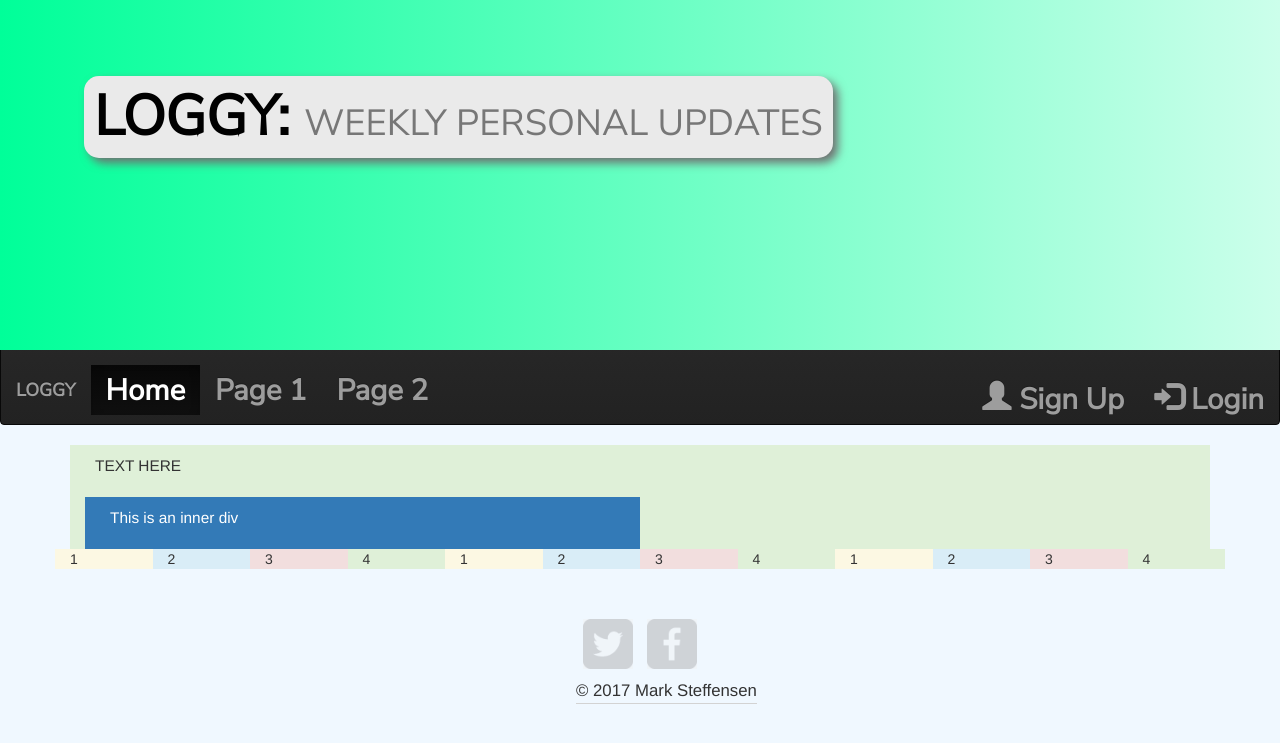
After one commit to youngxblood/Logs, a PHP site: page /bootstrapv2.php in a window 1280 px wide. The commit adds this page. Shown: the top 743 px of the page. Run offline with PHP 8.4, Linux system fonts and the light colour scheme; some libraries are stand-ins or nearby versions.

Commit message:
Final commit before I begin making the header/navigation overhaul using bootstrap. This version includes basic MySql connectivity which will need to be cleaned up and organised.

```diff
--- /dev/null
+++ b/bootstrapv2.php
@@ -0,0 +1,88 @@
+<?php
+$pageTitle = "BootStrap";
+$section   = "bootstrap";
+?>
+
+<!DOCTYPE html>
+<html lang="en">
+<head>
+    <meta charset="UTF-8">
+
+    <script src="https://ajax.googleapis.com/ajax/libs/jquery/3.1.1/jquery.min.js"></script>
+    <link rel="stylesheet" type="text/css" href="bootstrap/css/bootstrap-theme.css">
+    <link rel="stylesheet" type="text/css" href="bootstrap/css/bootstrap.css">
+    <link href="https://fonts.googleapis.com/css?family=Nunito+Sans" rel="stylesheet">
+    <link rel="stylesheet" href="css/styles.css">
+    <title><?php echo $pageTitle; ?></title> <!-- VARIABLE $pageTitle DECLARED AT THE TOP OF EACH PAGE -->
+
+<header><h1>LOGGY: <small>WEEKLY PERSONAL UPDATES</small></h1></header>
+<nav class="navbar navbar-inverse">
+  <div class="container-fluid">
+    <div class="navbar-header">
+      <a class="navbar-brand" href="#">LOGGY</a>
+    </div>
+    <ul class="nav navbar-nav">
+      <li class="active"><a href="#">Home</a></li>
+      <li><a href="#">Page 1</a></li>
+      <li><a href="#">Page 2</a></li>
+    </ul>
+    <ul class="nav navbar-nav navbar-right">
+      <li><a href="#"><span class="glyphicon glyphicon-user"></span> Sign Up</a></li>
+      <li><a href="#"><span class="glyphicon glyphicon-log-in"></span> Login</a></li>
+    </ul>
+  </div>
+</nav>
+
+
+<div class="container">
+    <div class="col-lg-12 col-md-6 bg-success">
+        <p>
+            TEXT HERE
+        </p>
+        <div class="col-lg-6 col-md-6 bg-primary">
+        	<p>This is an inner div</p>
+        </div>
+
+    </div>
+</div>
+<div class="container">
+    <div class="row">
+        <div class="col-lg-1 col-xs-4 bg-warning">
+            1
+        </div>
+        <div class="col-lg-1 col-xs-4 bg-info">
+            2
+        </div>
+        <div class="col-lg-1 col-xs-4 bg-danger">
+            3
+        </div>
+        <div class="col-lg-1 col-xs-4 bg-success">
+            4
+        </div>
+        <div class="col-lg-1 col-xs-4 bg-warning">
+            1
+        </div>
+        <div class="col-lg-1 col-xs-4 bg-info">
+            2
+        </div>
+        <div class="col-lg-1 col-xs-4 bg-danger">
+            3
+        </div>
+        <div class="col-lg-1 col-xs-4 bg-success">
+            4
+        </div>
+        <div class="col-lg-1 col-xs-4 bg-warning">
+            1
+        </div>
+        <div class="col-lg-1 col-xs-4 bg-info">
+            2
+        </div>
+        <div class="col-lg-1 col-xs-4 bg-danger">
+            3
+        </div>
+        <div class="col-lg-1 col-xs-4 bg-success">
+            4
+        </div>
+    </div>
+</div>
+<?php include "inc/footer.php";?>
--- a/css/styles.css
+++ b/css/styles.css
@@ -37,9 +37,10 @@ header {
     position: relative;
     float: left;
     width: 100%;
-    height: 400px;
+    height: 350px;
     margin-bottom: 15px;
-    background: linear-gradient(to left, #0f9, #ccffeb);
+    background: linear-gradient(to right, #0f9, #ccffeb);
+    z-index: 1;
 }
 
 .date {
@@ -125,6 +126,8 @@ div p {
     padding: 10px;
 }
 
+
+
 .content {
     min-height: 100%;
 }
@@ -144,7 +147,7 @@ footer p {
     margin: 10px 0;
     left: 45%;
     text-align: center;
-    border-bottom: 1px solid black;
+    border-bottom: 1px solid lightgray;
 }
 
 .footer {
--- a/inc/header.php
+++ b/inc/header.php
@@ -10,7 +10,7 @@
     <link rel="stylesheet" href="css/styles.css">
     <title><?php echo $pageTitle; ?></title> <!-- VARIABLE $pageTitle DECLARED AT THE TOP OF EACH PAGE -->
 
-</head class="container">
+</head>
 <body>
 <header>
     <a href="index.php"><h1>Loggy: For You</h1></a>
--- a/inc/linkstyler.php
+++ b/inc/linkstyler.php
@@ -1,6 +1,8 @@
 <?php
 if (isset($_GET["cat"])) {
-    if ($_GET["cat"] == "about") {
+	if ($_GET["cat"] == null) {
+        $section = "";
+    } else if ($_GET["cat"] == "about") {
         $section = "about";
     } else if ($_GET["cat"] == "logs") {
         $section = "logs";
--- a/index.php
+++ b/index.php
@@ -1,6 +1,7 @@
 <?php $pageTitle = "Home";
 include "inc/header.php";
-
+include "inc/linkstyler.php";
+include "inc/connection.php";
 ?>
 
 <div class="content">
@@ -20,7 +21,8 @@ include "inc/header.php";
     </p>
     <br/>
     <form action="welcome.php" method="post">
-        Name: <input type="text" name="name"><br>
+        First name: <input type="text" name="fname"><br>
+        Last name: <input type="text" name="lname"><br>
         E-mail: <input type="text" name="email"><br>
         <input type="submit">
     </form>
```
Also changed, not shown: acceptfeedback.php (+6 -1 lines), inc/connection.php (added, +75 -0 lines), logs.php (+3 -4 lines), welcome.php (+18 -9 lines), 1 other file.
